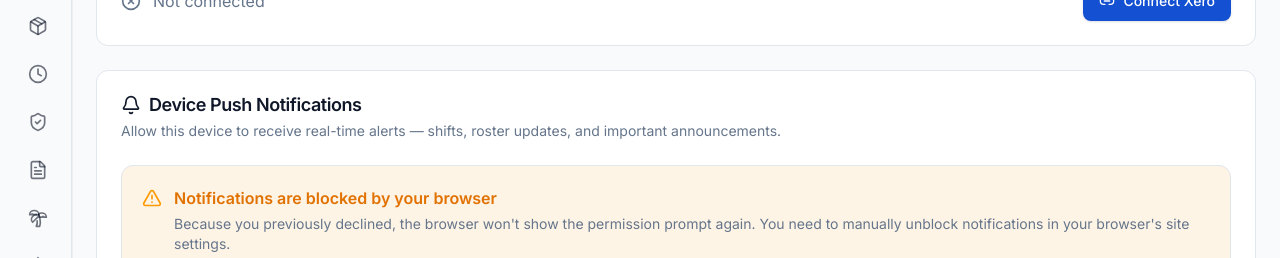
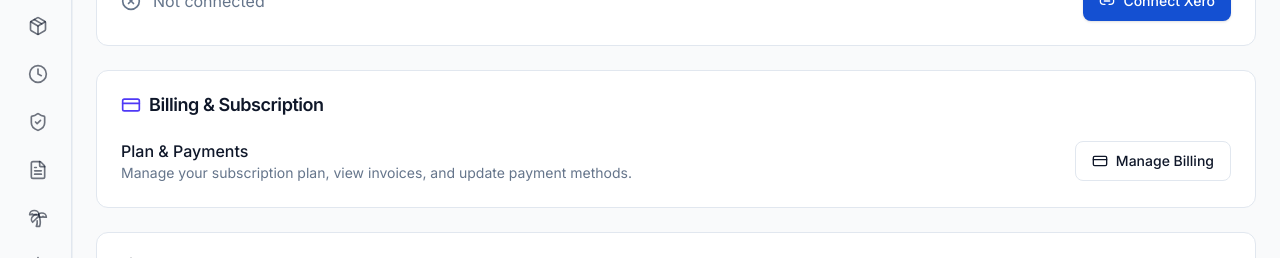
Before and after one commit to Jasminch01/AU-Payroll_System_Prod, a Next.js app: page /owner/settings in a window 1280 px wide. Shown: the part 268-526 px from the top of the page. Built offline with nearby package versions, Linux system fonts and the light colour scheme; no server answers.

Commit message:
billing details UI, roster dragagble employee table issue fixed

```diff
--- a/app/manager/roster/page.tsx
+++ b/app/manager/roster/page.tsx
@@ -263,7 +263,25 @@ export default function ManagerRosterPage() {
 
     useEffect(() => {
         if (employees.length > 0 && orderedEmployeeIds.length === 0) {
-            setOrderedEmployeeIds(employees.filter((e: any) => e.status === "active").map((e: any) => e.employee_id));
+            const activeEmpIds = employees.filter((e: any) => e.status === "active").map((e: any) => e.employee_id);
+            try {
+                const savedOrderStr = localStorage.getItem("roster_employee_order");
+                if (savedOrderStr) {
+                    const savedOrder = JSON.parse(savedOrderStr);
+                    if (Array.isArray(savedOrder)) {
+                        // Filter to keep only existing active employee IDs
+                        const filteredSaved = savedOrder.filter(id => activeEmpIds.includes(id));
+                        // Find any new active employees that weren't in the saved order and append them
+                        const newActive = activeEmpIds.filter(id => !savedOrder.includes(id));
+                        const finalOrder = [...filteredSaved, ...newActive];
+                        setOrderedEmployeeIds(finalOrder);
+                        return;
+                    }
+                }
+            } catch (e) {
+                console.error("Failed to load employee order from localStorage:", e);
+            }
+            setOrderedEmployeeIds(activeEmpIds);
         }
     }, [employees, orderedEmployeeIds.length]);
 
@@ -1553,6 +1571,11 @@ export default function ManagerRosterPage() {
                                     if (firstIndex !== -1) {
                                         updated.splice(firstIndex, pageIds.length, ...newOrder);
                                         setOrderedEmployeeIds(updated);
+                                        try {
+                                            localStorage.setItem("roster_employee_order", JSON.stringify(updated));
+                                        } catch (e) {
+                                            console.error("Failed to save employee order to localStorage:", e);
+                                        }
                                     }
                                 }}
                                 className="relative"
--- a/app/owner/roster/page.tsx
+++ b/app/owner/roster/page.tsx
@@ -274,7 +274,25 @@ export default function OwnerRosterPage() {
 
     useEffect(() => {
         if (employees.length > 0 && orderedEmployeeIds.length === 0) {
-            setOrderedEmployeeIds(employees.filter((e: any) => e.status === "active").map((e: any) => e.employee_id));
+            const activeEmpIds = employees.filter((e: any) => e.status === "active").map((e: any) => e.employee_id);
+            try {
+                const savedOrderStr = localStorage.getItem("roster_employee_order");
+                if (savedOrderStr) {
+                    const savedOrder = JSON.parse(savedOrderStr);
+                    if (Array.isArray(savedOrder)) {
+                        // Filter to keep only existing active employee IDs
+                        const filteredSaved = savedOrder.filter(id => activeEmpIds.includes(id));
+                        // Find any new active employees that weren't in the saved order and append them
+                        const newActive = activeEmpIds.filter(id => !savedOrder.includes(id));
+                        const finalOrder = [...filteredSaved, ...newActive];
+                        setOrderedEmployeeIds(finalOrder);
+                        return;
+                    }
+                }
+            } catch (e) {
+                console.error("Failed to load employee order from localStorage:", e);
+            }
+            setOrderedEmployeeIds(activeEmpIds);
         }
     }, [employees, orderedEmployeeIds.length]);
 
@@ -1727,6 +1745,11 @@ export default function OwnerRosterPage() {
                                     if (firstIndex !== -1) {
                                         updated.splice(firstIndex, pageIds.length, ...newOrder);
                                         setOrderedEmployeeIds(updated);
+                                        try {
+                                            localStorage.setItem("roster_employee_order", JSON.stringify(updated));
+                                        } catch (e) {
+                                            console.error("Failed to save employee order to localStorage:", e);
+                                        }
                                     }
                                 }}
                                 className="relative"
--- a/app/owner/settings/page.tsx
+++ b/app/owner/settings/page.tsx
@@ -7,7 +7,7 @@ import { Card, CardContent, CardHeader, CardTitle } from "@/components/ui/card";
 import { Button } from "@/components/ui/button";
 import { apiGet, apiPost } from "@/lib/api-client";
 import { toast } from "sonner";
-import { Link2, CheckCircle, XCircle, MonitorSmartphone, Calendar, Bell } from "lucide-react";
+import { Link2, CheckCircle, XCircle, MonitorSmartphone, Calendar, Bell, CreditCard } from "lucide-react";
 import Link from "next/link";
 import { NotificationSettings } from "@/components/settings/notification-settings";
 import { PushPermissionCard } from "@/components/settings/push-permission-card";
@@ -113,6 +113,30 @@ export default function OwnerSettingsPage() {
                 </CardContent>
             </Card>
 
+            {/* Billing & Subscription */}
+            <Card className="mb-6">
+                <CardHeader>
+                    <CardTitle className="flex items-center gap-2">
+                        <CreditCard size={20} className="text-indigo-600" /> Billing & Subscription
+                    </CardTitle>
+                </CardHeader>
+                <CardContent>
+                    <div className="flex items-center justify-between">
+                        <div className="flex items-center gap-3">
+                            <div className="text-[hsl(var(--muted-foreground))]">
+                                <p className="font-medium text-[hsl(var(--foreground))]">Plan & Payments</p>
+                                <p className="text-sm">Manage your subscription plan, view invoices, and update payment methods.</p>
+                            </div>
+                        </div>
+                        <Link href="/owner/settings/billing">
+                            <Button variant="outline">
+                                <CreditCard size={16} /> Manage Billing
+                            </Button>
+                        </Link>
+                    </div>
+                </CardContent>
+            </Card>
+
             {/* Device Push Notifications */}
             <div className="mb-6">
                 <PushPermissionCard />
```
